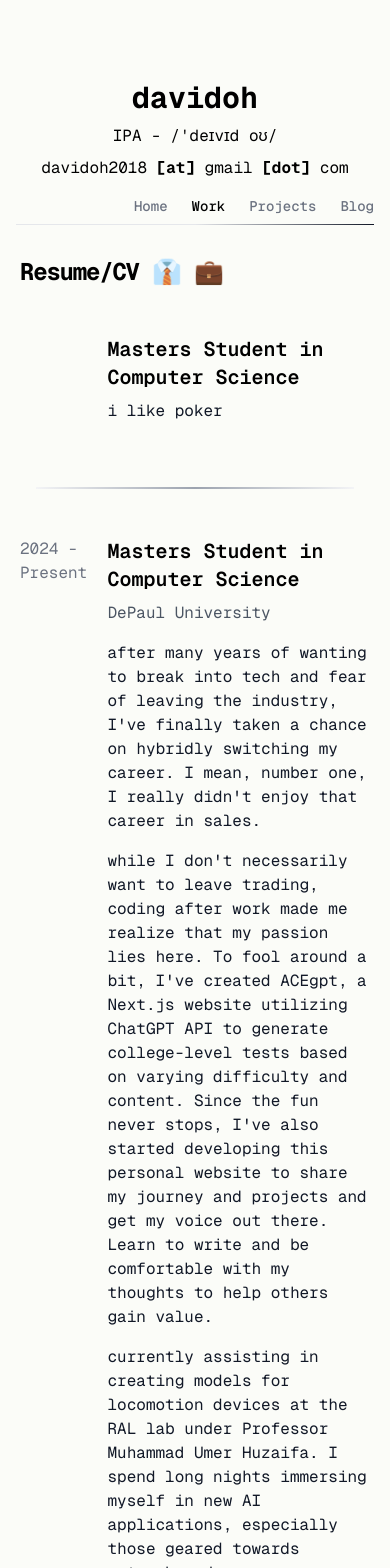
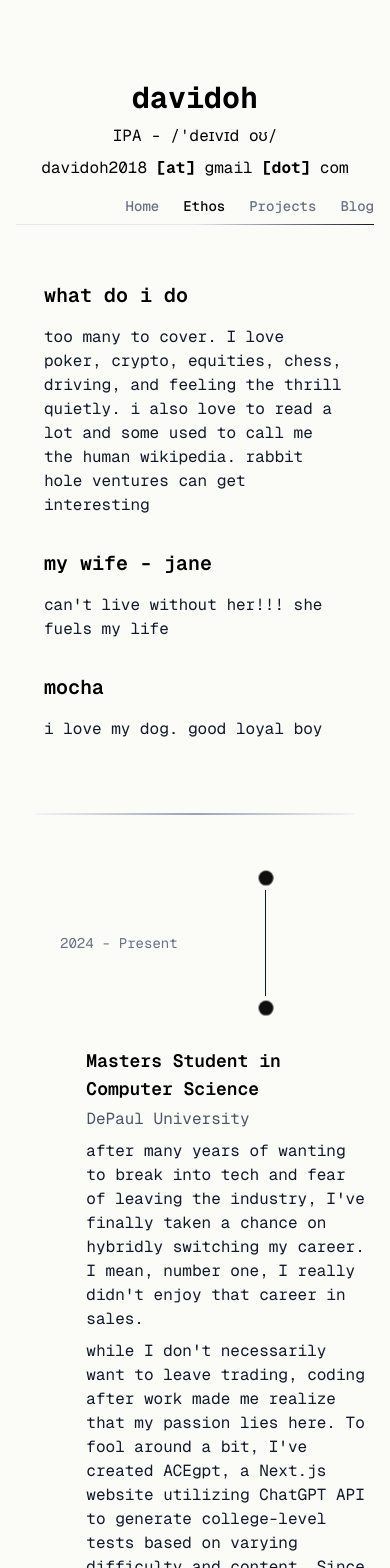
Before and after one commit to dkoh2018/itsdavidoh.com, a Next.js app: page /work in a window 390 px wide. Shown: the top 1568 px of the page. Built offline with nearby package versions, Linux system fonts and the light colour scheme.

Commit message:
really liking this new look now

```diff
--- a/package.json
+++ b/package.json
@@ -15,7 +15,8 @@
     "react": "^18.3.1",
     "react-dom": "^18.3.1",
     "remark": "^15.0.1",
-    "remark-html": "^16.0.1"
+    "remark-html": "^16.0.1",
+    "styled-components": "^6.1.12"
   },
   "devDependencies": {
     "@types/node": "^20.14.8",
--- a/src/app/_components/navigation.tsx
+++ b/src/app/_components/navigation.tsx
@@ -8,7 +8,7 @@ const Navigation = () => {
 
   const navItems = [
     { name: "Home", path: "/" },
-    { name: "Work", path: "/work" },
+    { name: "Ethos", path: "/work" },
     { name: "Projects", path: "/projects" },
     { name: "Blog", path: "/posts" },
   ];
--- a/src/app/globals.css
+++ b/src/app/globals.css
@@ -2,18 +2,16 @@
 @tailwind components;
 @tailwind utilities;
 
-/* Hide scrollbar for Chrome, Safari and Opera */
 ::-webkit-scrollbar {
   display: none;
 }
 
-/* Hide scrollbar for IE, Edge and Firefox */
-scrollbar-width: none; /* Firefox */
+scrollbar-width: none; /* firefox */
 -ms-overflow-style: none; /* IE/Edge */
 
 body {
   font-family: var(--font-geist-mono);
-  font-size: 16px;
+  font-size: 16px; /* adjust for better readability */
   font-weight: 400;
   line-height: 1.625;
   color: #111827;
@@ -95,3 +93,8 @@ aside a {
 .social-media-icons a {
   margin-right: 10px;
 }
+
+p {
+  @apply text-base;
+  @apply sm:text-sm;
+}
--- a/src/app/page.tsx
+++ b/src/app/page.tsx
@@ -14,21 +14,21 @@ export default function Index() {
     <>
       <LightBoardSection />
       <Section title="👋 what do you know, its david oh">
-        <div className="mb-4">
+        <p className="mb-4">
           nice to meet you. let me introduce myself. quick summary i
           promise. i started trading in 2013, capitalizing from the
           biotech boom to the volatile markets during covid-19,
           focusing on es futures and fang options, supplemented with
           underlying hedges. since 2017, it's been my full-time
           pursuit and i'm grateful to have been fortunate.
-        </div>
-        <div className="mb-4">
+        </p>
+        <p className="mb-4">
           in 2020, i co-founded efoedge.com, where we've guided and
           educated over 600 people in options trading and guiding
           them through the covid-19 pandemic. thanks to the volatile
           markets, many of my clients reaped.
-        </div>
-        <div className="mb-4">
+        </p>
+        <p className="mb-4">
           fast forward to 2024, tech dominates the landscape and
           that's where this new journey begins. gone with the old, on
           with the new. my goal moving forward? to build solutions
@@ -36,14 +36,14 @@ export default function Index() {
           scalability and autonomy. i'm driven by the belief that
           many will fall behind in this tech revolution, and i'm
           determined not to let that happen—not to me, not to you.
-        </div>
-        <div className="mb-4">
+        </p>
+        <p className="mb-4">
           this blog is where i share my story, the lessons i've
           learned, and the insights i continue to gather. as a
           lifelong learner still soaking up knowledge in my late 20s,
           i'm excited to take you along on this journey. whether it's
           finance or just into creating cool stuff, stick around.
-        </div>
+        </p>
         <div className="mb-4">
           my current toolbox includes:
           <ul className="list-disc list-inside mt-2">
@@ -52,9 +52,9 @@ export default function Index() {
             <li>Databases: Firebase, SQL</li>
           </ul>
         </div>
-        <div className="mb-4">
+        <p className="mb-4">
           let's build something awesome together.
-        </div>
+        </p>
       </Section>
       <Section title="Blog">
         {firstFivePosts.length > 0 && (
--- a/src/app/work/aboutme.ts
+++ b/src/app/work/aboutme.ts
@@ -5,7 +5,17 @@ export interface AboutMe {
 
 export const interests: AboutMe[] = [
   {
-    title: "Masters Student in Computer Science",
-    description: ["i like poker"],
+    title: "what do i do",
+    description: [
+      "too many to cover. I love poker, crypto, equities, chess, driving, and feeling the thrill quietly. i also love to read a lot and some used to call me the human wikipedia. rabbit hole ventures can get interesting",
+    ],
+  },
+  {
+    title: "my wife - jane",
+    description: ["can't live without her!!! she fuels my life"],
+  },
+  {
+    title: "mocha",
+    description: ["i love my dog. good loyal boy"],
   },
 ];
--- a/src/app/work/page.tsx
+++ b/src/app/work/page.tsx
@@ -9,7 +9,7 @@ import HorizontalLine from "./ui/horizontalline";
 export default function ResumeCV() {
   return (
     <>
-      <Section title="Resume/CV 👔 💼">
+      <Section title="">
         <div className="container mx-auto w-full h-full max-w-3xl">
           <section className="mt-12 mb-12">
             {interests.map((exp, index) => (
@@ -32,10 +32,11 @@ export default function ResumeCV() {
               />
             ))}
           </section>
-
-          <Link href={`/`} className="text-miami-blue underline">
-            Back to main
-          </Link>
+          <div className="mt-20">
+            <Link href={`/`} className="text-miami-blue underline">
+              Back to main
+            </Link>
+          </div>
         </div>
       </Section>
     </>
--- a/src/app/work/ui/aboutmeitem.tsx
+++ b/src/app/work/ui/aboutmeitem.tsx
@@ -15,10 +15,9 @@ const AboutMeItem: React.FC<AboutMeItemProps> = ({
   images,
 }) => {
   return (
-    <div className="mb-12 flex">
-      <div className="w-1/4 pr-4"></div>
-      <div className="w-3/4">
-        <h3 className="text-xl font-semibold mb-2">
+    <div className="mb-30 px-6 py-2">
+      <div className="w-full">
+        <h3 className="text-xl font-semibold mb-4">
           {link ? (
             <Link href={link} className="hover:underline">
               {title} →
@@ -27,11 +26,13 @@ const AboutMeItem: React.FC<AboutMeItemProps> = ({
             title
           )}
         </h3>
-        {description.map((paragraph, index) => (
-          <p key={index} className="mb-4">
-            {paragraph}
-          </p>
-        ))}
+        <div>
+          {description.map((paragraph, index) => (
+            <p key={index} className="mb-4">
+              {paragraph}
+            </p>
+          ))}
+        </div>
       </div>
     </div>
   );
--- a/src/app/work/ui/horizontalline.tsx
+++ b/src/app/work/ui/horizontalline.tsx
@@ -2,7 +2,7 @@ import React from "react";
 
 const HorizontalLine: React.FC = () => {
   return (
-    <div className="w-full my-8 px-4">
+    <div className="w-full my-8 px-4 mb-16">
       <div className="relative h-0.5">
         <div className="absolute inset-0 bg-gradient-to-r from-gray-100 via-gray-400 to-gray-100"></div>
       </div>
--- /dev/null
+++ b/src/app/work/ui/pulsatingbubble.tsx
@@ -0,0 +1,30 @@
+import React from "react";
+import styled, { keyframes } from "styled-components";
+
+const pulse = keyframes`
+  0% {
+    transform: scale(1);
+  }
+  50% {
+    transform: scale(1.5);
+    opacity: 0.5;
+  }
+  100% {
+    transform: scale(1);
+    opacity: 1;
+  }
+`;
+
+const Bubble = styled.div`
+  width: 14px; /* Increase size slightly */
+  height: 14px; /* Increase size slightly */
+  background-color: #000;
+  border-radius: 50%;
+  animation: ${pulse} 1s infinite;
+`;
+
+const PulsatingBubble: React.FC = () => {
+  return <Bubble />;
+};
+
+export default PulsatingBubble;
--- /dev/null
+++ b/src/app/work/ui/verticalline.tsx
@@ -0,0 +1,22 @@
+// VerticalLine.tsx
+"use client";
+import React from "react";
+import PulsatingBubble from "./pulsatingbubble";
+
+const VerticalLine: React.FC = () => {
+  return (
+    <div className="relative h-32 md:h-32 flex items-center justify-center">
+      <div className="absolute w-px bg-gray-900 h-5/6"></div>
+      {/* Top pulsating bubble */}
+      <div className="absolute -top-2 flex items-center justify-center">
+        <PulsatingBubble />
+      </div>
+      {/* Bottom pulsating bubble */}
+      <div className="absolute -bottom-2 flex items-center justify-center">
+        <PulsatingBubble />
+      </div>
+    </div>
+  );
+};
+
+export default VerticalLine;
--- a/src/app/work/ui/workexperienceitem.tsx
+++ b/src/app/work/ui/workexperienceitem.tsx
@@ -1,6 +1,7 @@
 import React from "react";
 import Link from "next/link";
 import WorkExperienceImages from "./workexperienceimg";
+import VerticalLine from "./verticalline";
 
 interface WorkExperienceItemProps {
   date: string;
@@ -20,12 +21,26 @@ const WorkExperienceItem: React.FC<WorkExperienceItemProps> = ({
   images,
 }) => {
   return (
-    <div className="mb-12 flex">
-      <div className="w-1/4 pr-4">
-        <span className="text-gray-500">{date}</span>
+    <div className="mb-10 md:mb-10 relative">
+      <div className="flex items-center mb-10 md:mb-10">
+        <div className="w-5/6 text-left pr-10 md:pr-4">
+          <div className="pl-10">
+            <span className="ml-auto text-sm md:text-base text-gray-500">
+              {date}
+            </span>
           </div>
-      <div className="w-3/4">
-        <h3 className="text-xl font-semibold mb-2">
+        </div>
+
+        <div className="w-4/6 ml-auto grid grid-cols-5">
+          <div className="col-start-2 col-span-1 flex justify-center">
+            <VerticalLine />
+          </div>
+        </div>
+      </div>
+      <div className="flex">
+        <div className="flex-1"></div>
+        <div className="w-5/6 ml-auto pl-2 md:pl-4">
+          <h3 className="text-lg md:text-xl font-semibold mb-1 md:mb-2">
             {link ? (
               <Link href={link} className="hover:underline">
                 {title} →
@@ -34,15 +49,16 @@ const WorkExperienceItem: React.FC<WorkExperienceItemProps> = ({
               title
             )}
           </h3>
-        <p className="text-gray-600 mb-4">{company}</p>
+          <p className="text-gray-600 mb-2 md:mb-4">{company}</p>
           {description.map((paragraph, index) => (
-          <p key={index} className="mb-4">
+            <p key={index} className="mb-2 md:mb-4">
               {paragraph}
             </p>
           ))}
           <WorkExperienceImages images={images} />
         </div>
       </div>
+    </div>
   );
 };
 
```
Also changed, not shown: src/app/_styles/markdown-styles.module.css (+7 -0 lines), 1 other file (tests, documents, lock files or other folders). Lines whose indentation alone changed are shown as unchanged.
